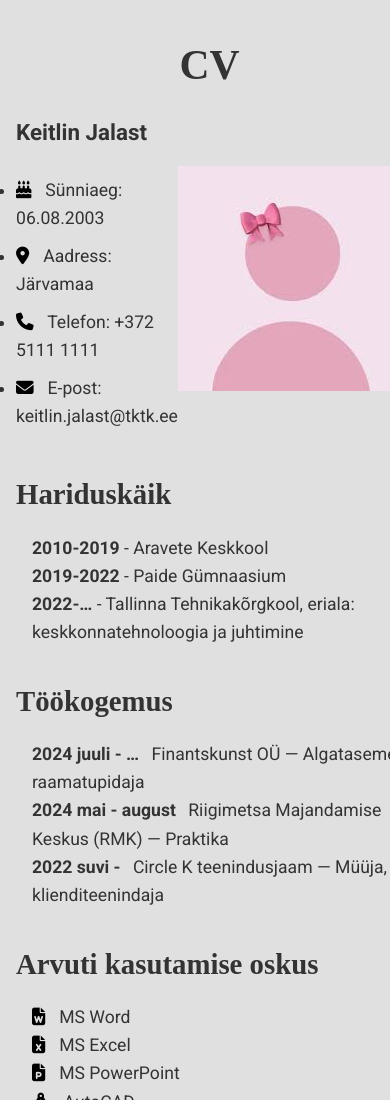
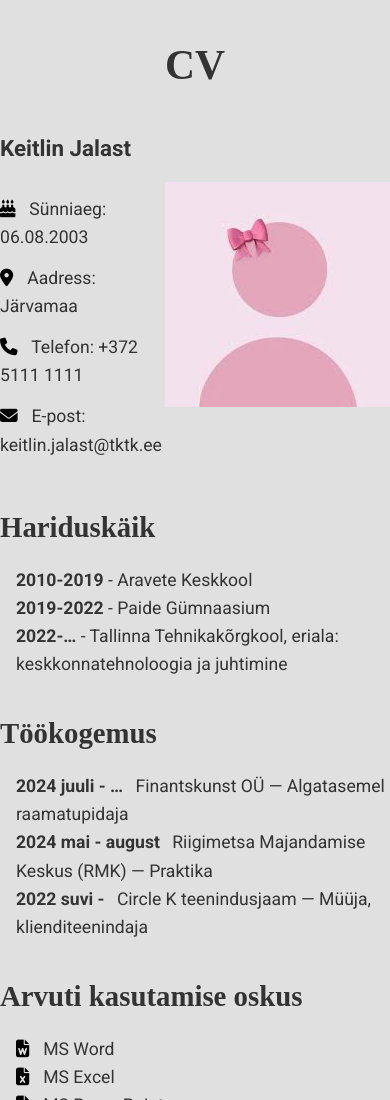
Before and after one commit to keitlinj/week17, a plain HTML site: page index.html in a window 390 px wide. Shown: the top 1100 px of the page. Drawn offline with Linux system fonts and the light colour scheme.

Commit message:
add week 17 files

```diff
--- a/css/style.css
+++ b/css/style.css
@@ -46,7 +46,7 @@
     font-family: var(--heading-font);
     font-weight: 900;
     font-size: 2.6rem;
-    padding: 1rem 0;
+    padding: 2rem 0;
 }
 
 
@@ -70,7 +70,7 @@
     padding-left: 0;
 }
 .personal-info li {
-    margin: 0.6rem 0;
+    margin: 0.8rem 0;
     font-size: 1.1rem;
 }
 
@@ -98,7 +98,7 @@
 
 .image-container {
     grid-column: 2/3;
-    grid-row: 2/3;
+    grid-row: 2/2;
     width: 100%;
     height: auto;
 }
@@ -213,7 +213,7 @@
 @media (max-width: 480px) {
     .container {
         width: 100%;
-        padding: 1rem;
+
 
     }
 
@@ -224,12 +224,12 @@
 
 
     .reviews form {
-        grid-template-columns: 1/2;
+        grid-template-columns: 2/3;
         grid-template-rows: repeat(3, auto);
     }
 
     .review-box {
-        grid-column: 1/2;
+        grid-column: 2/3;
     }
 
     .reviews-btn-container {
```
